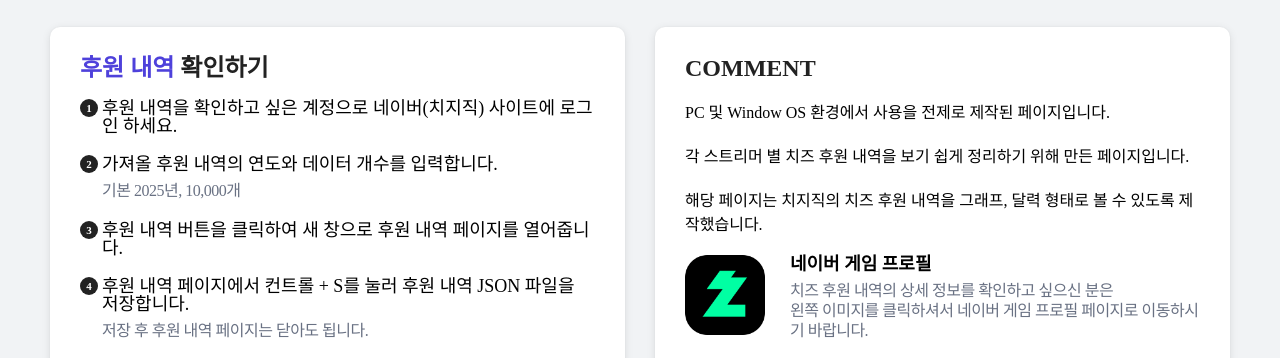
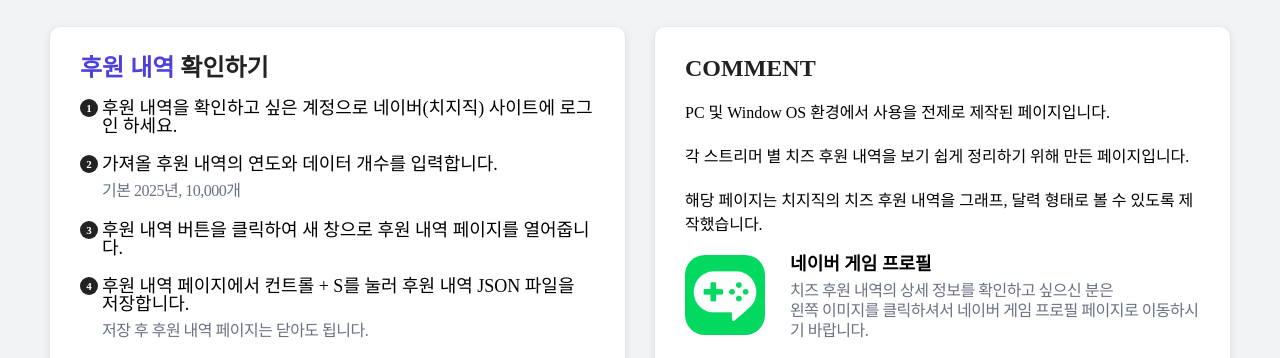
Before and after one commit to alsrbxo0428/ChzzkCheeseHistory, a plain HTML site: page index.html in a window 1280 px wide. Shown: the part 63-421 px from the top of the page. Drawn offline with nearby package versions, Linux system fonts and the light colour scheme.

Commit message:
2025.03.07 Update

```diff
--- a/index.html
+++ b/index.html
@@ -83,7 +83,7 @@
                                         <li class="guide_item">각 스트리머 별 치즈 후원 내역을 보기 쉽게 정리하기 위해 만든 페이지입니다.</li>
                                         <li class="guide_item">해당 페이지는 치지직의 치즈 후원 내역을 그래프, 달력 형태로 볼 수 있도록 제작했습니다.</li>
                                         <li class="guide_item">
-                                            <a href="https://game.naver.com/profile#cash" target="_blank" rel="noopener noreferrer"><img src="./images/favicon.png" style="height: 80px; border-radius: 20px;"></a>
+                                            <a href="https://game.naver.com/profile#cash" target="_blank" rel="noopener noreferrer"><img src="./images/NAVER_Game.JPG" style="height: 80px; border-radius: 20px;"></a>
                                             <div class="guide_area">
                                                 <h2 class="guide_text">네이버 게임 프로필</h2>
                                                 <div class="guide_info">치즈 후원 내역의 상세 정보를 확인하고 싶으신 분은<br>왼쪽 이미지를 클릭하셔서 네이버 게임 프로필 페이지로 이동하시기 바랍니다.</div>
```
Also changed, not shown: images/NAVER_Game.JPG (added), 1 other file.
